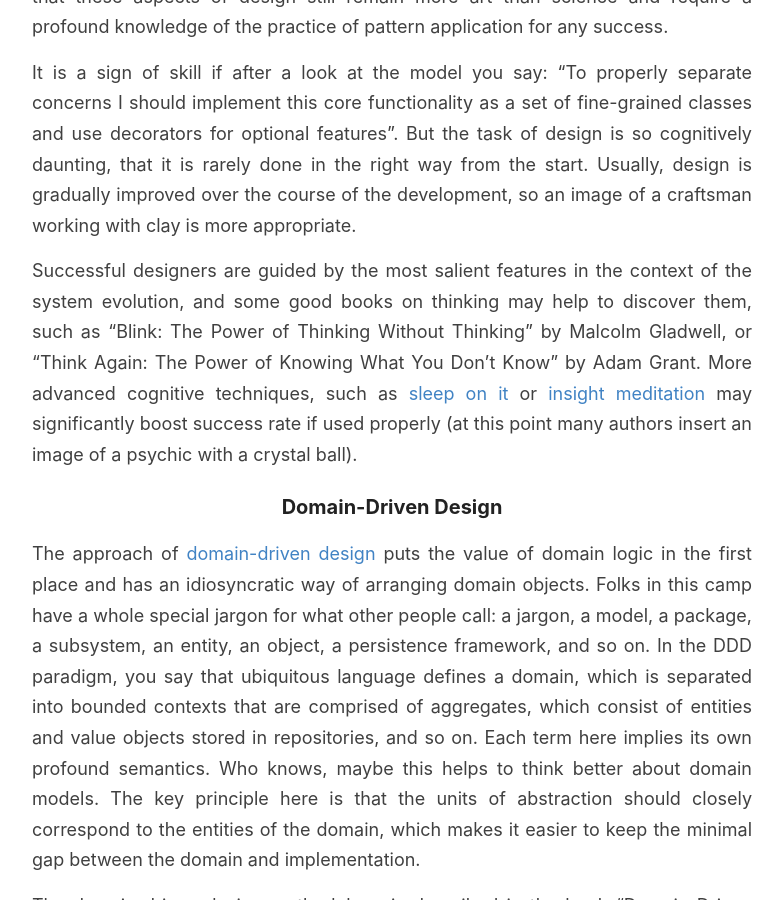
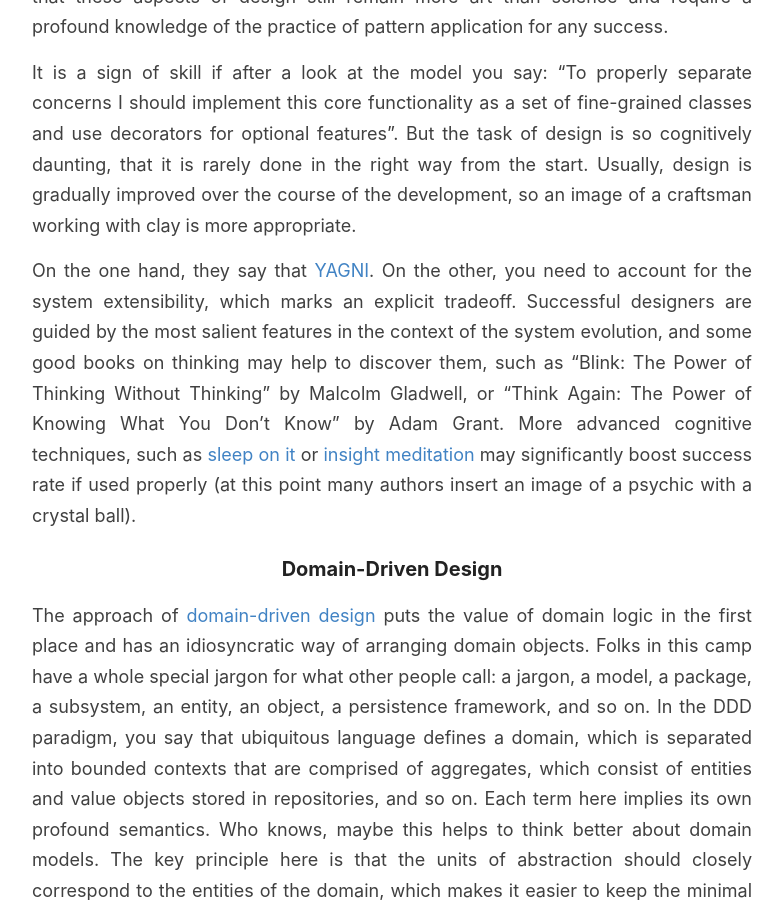
Before and after one commit to GChristensen/posts, a Jekyll site: the page built from _posts/2021-07-07-how-to-design-software-systems-qmark.md, in a window 1280 px wide and 900 px high, scrolled down 2844 px. Shown: the whole window, without its empty margins (248-1031 px from the left). Built offline with Jekyll 4.4.1, drawn with Linux system fonts in a browser that asks for light colours.

Commit message:
post edit

```diff
--- a/_posts/2021-07-07-how-to-design-software-systems-qmark.md
+++ b/_posts/2021-07-07-how-to-design-software-systems-qmark.md
@@ -83,8 +83,10 @@ functionality as a set of fine-grained classes and use decorators for optional f
 cognitively daunting, that it is rarely done in the right way from the start. Usually, design is gradually improved over
 the course of the development, so an image of a craftsman working with clay is more appropriate.
 
-Successful designers are guided by the most salient features in the context of the system evolution, and some good books
-on thinking may help to discover them, such as "Blink: The Power of Thinking Without Thinking" by Malcolm Gladwell, or
+On the one hand, they say that [YAGNI](https://en.wikipedia.org/wiki/You_aren%27t_gonna_need_it). On the other, you need
+to account for the system extensibility, which marks an explicit tradeoff. Successful designers are guided by the most
+salient features in the context of the system evolution, and some good books on thinking may help to discover them,
+such as "Blink: The Power of Thinking Without Thinking" by Malcolm Gladwell, or
 "Think Again: The Power of Knowing What You Don't Know" by Adam Grant. More advanced cognitive techniques, such
 as [sleep on it](https://link.springer.com/article/10.3758/s13421-012-0256-7)
 or [insight meditation](https://www.sciencedirect.com/science/article/abs/pii/S1053810012000578) may significantly
```
